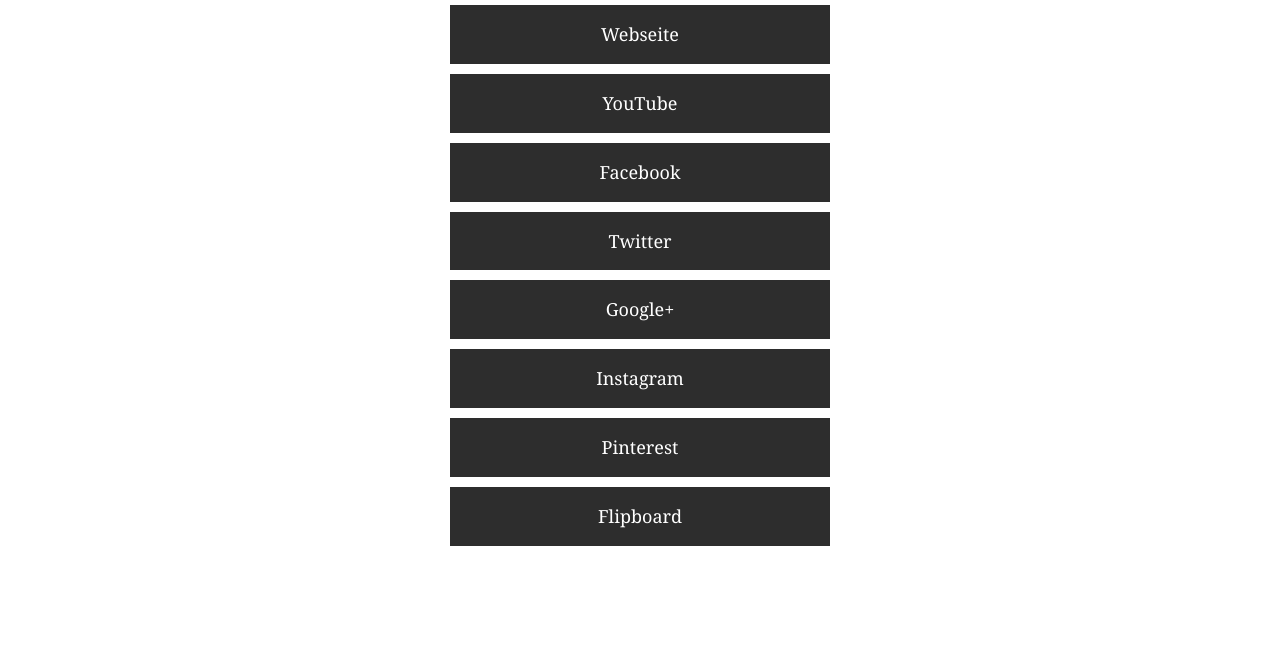
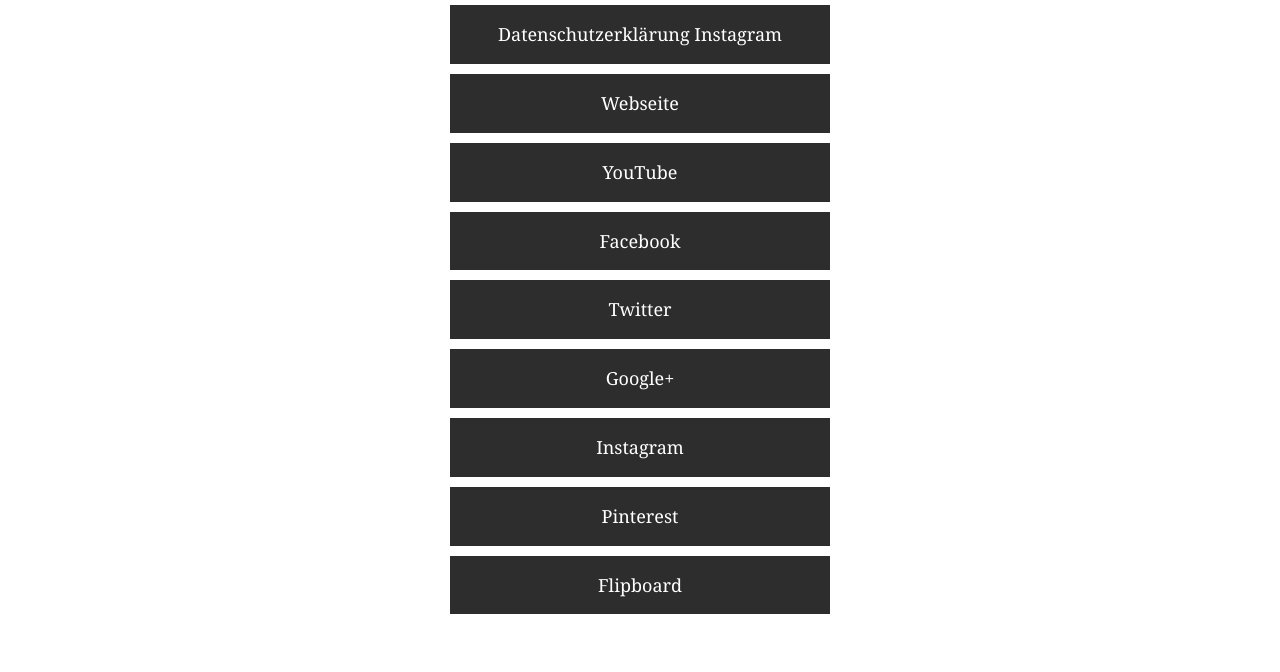
Before and after one commit to gaim-dev/social.kf.al, a plain HTML site: page index.html in a window 1280 px wide. Shown: the part 252-924 px from the top of the page. Before the commit the page ends 856 px from the top, so only its background shows below. Drawn offline with Linux system fonts and the light colour scheme.

Commit message:
Added link to Instagram privacy policy

```diff
--- a/index.html
+++ b/index.html
@@ -17,6 +17,7 @@
     <section id="main" class="container main">
         <h1>kochfokus.de Social Links</h1>
         <ul class="social-links">
+            <li><a href="https://img.kfcdn.de/other/docs/instagram-privacy.html">Datenschutzerklärung Instagram</a></li>
             <li><a href="https://kochfokus.de/">Webseite</a></li>
             <li><a href="https://www.youtube.com/user/kochfokusTV/">YouTube</a></li>
             <li><a href="https://www.facebook.com/kochfokusDE/">Facebook</a></li>
```
